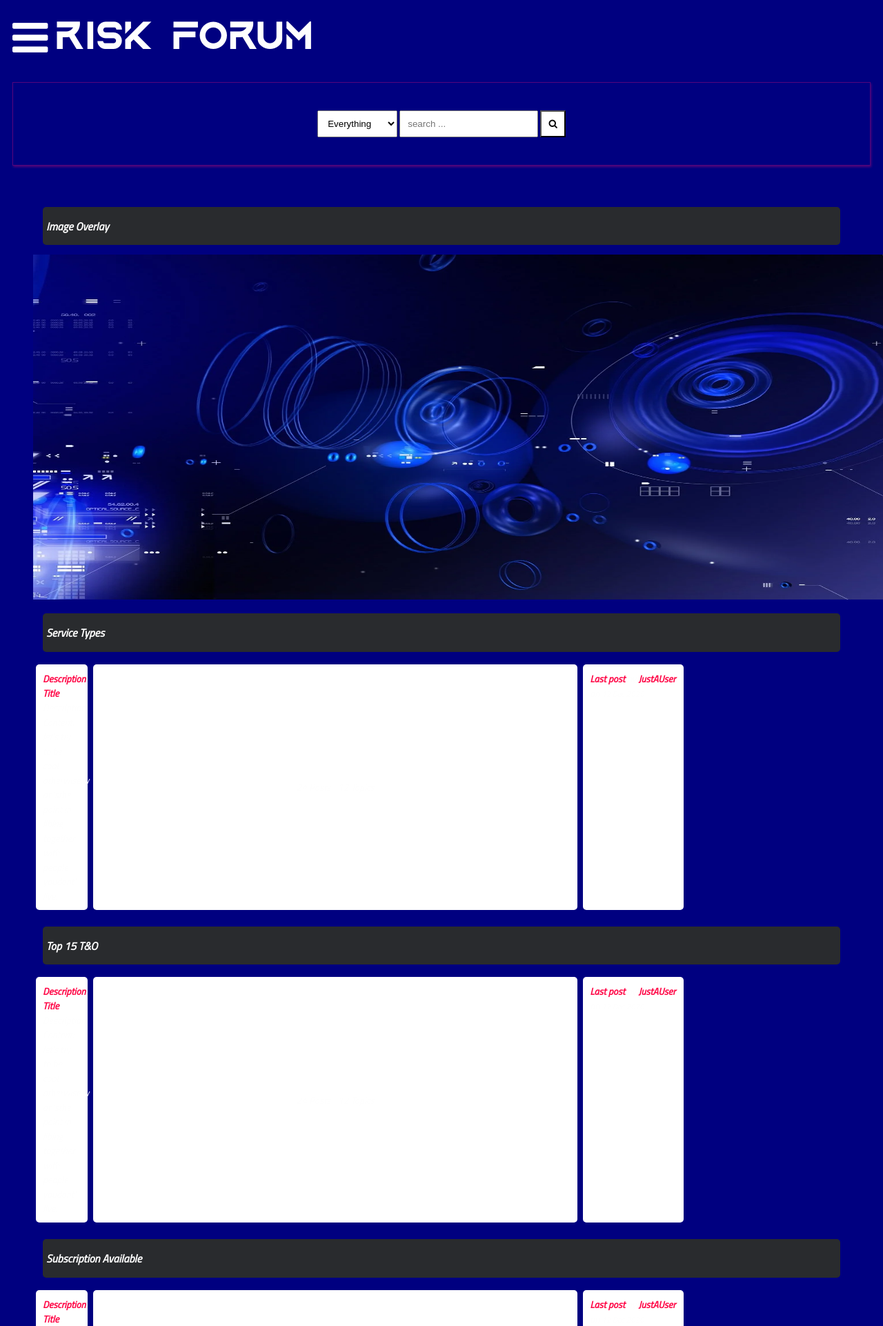
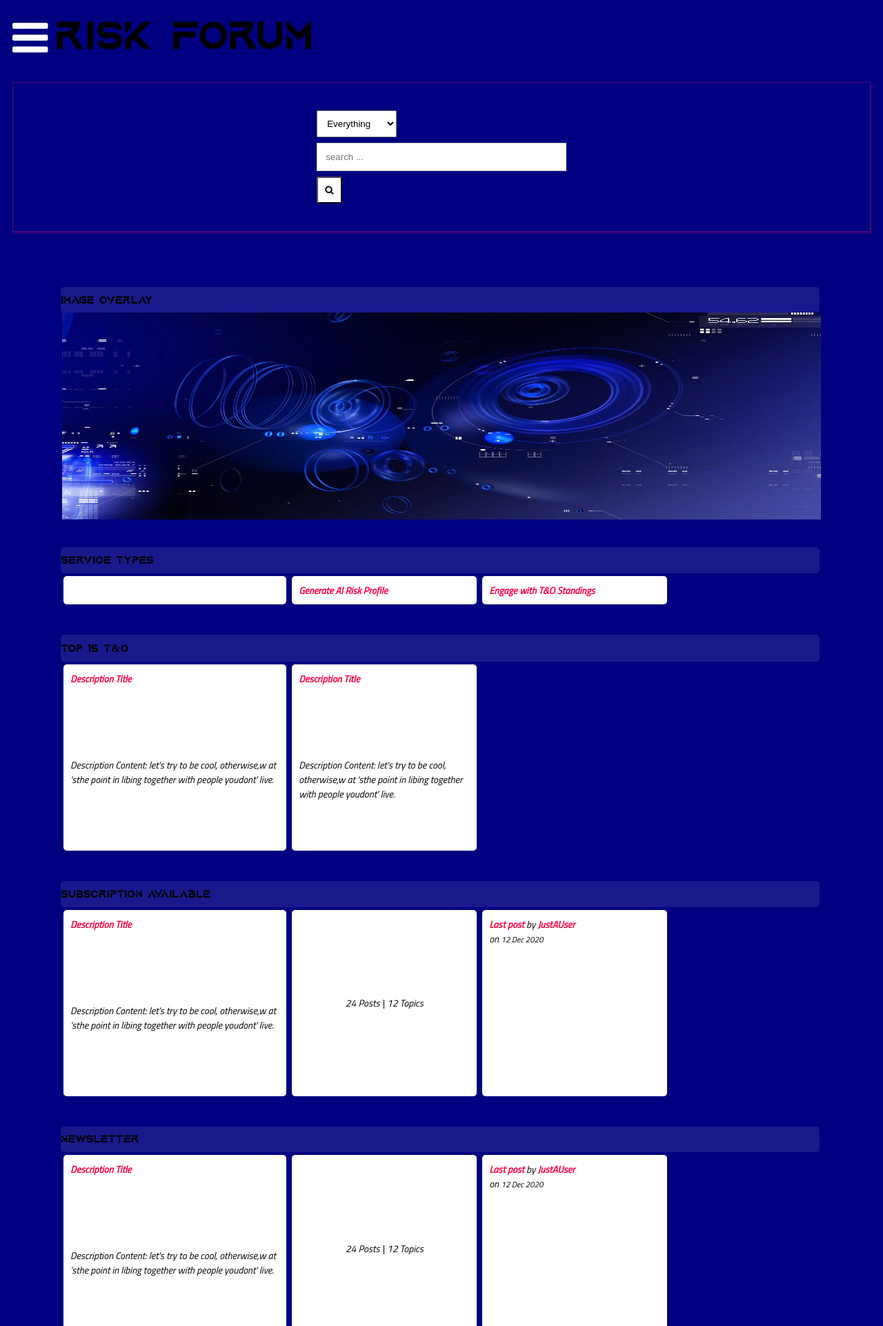
Before and after one commit to gustavofelicidade/tbd-platform, a Django app: page / in a window 1280 px wide; the page is wider, and only the part inside the window is pictured. Shown: the top 1922 px of that part at 69% size. Run offline with Django 5.2, Linux system fonts and the light colour scheme.

Commit message:
Setting Static and Template - add sample - part 0.4

```diff
--- a/back_end/core/static/css/style.css
+++ b/back_end/core/static/css/style.css
@@ -9,7 +9,8 @@
     font-size: 14px;
     font-family: 'Titillium Web', sans-serif;
     background-color:#000080;
-    color:#FEFEFE;
+    /*color:#FEFEFE*/;
+    color:#000000;
 }
 
 a{
@@ -33,32 +34,74 @@
 }
 
 .subforum{
-    margin-top:20px;
+    margin-top:0px;
+    margin: 40px;
     /*   max-width: 500px;  */
 
 }
 
 .subforum-title{
-    background-color:#292B2E;
-    padding: 5px;
+    /* background-color:#000073;  */
+    background-color:#19198c;
+    padding: 0px;
     border-radius: 5px;
-    margin:14px;
+    font-size:20px;
+    display: inline-block;
+    font-family:aquire;
+    width:1100px;
 }
 
+/* ROW Main Image  */
+.subforum-row-img{
+    display: grid;
+    grid-template-columns: 100%;
+
+}
+
+/* ROW Service Types  */
+.subforum-row-st{
+    display: grid;
+    grid-template-columns: 30% 25% 25% 10% 10%;
+
+}
+
+/* ROW GENERAL  */
 .subforum-row{
     display: grid;
-    grid-template-columns: 7% 60% 13% 20%;
+    grid-template-columns: 50%  50%;
 }
+
+
+
+/* ROW GENERAL  */
+.subforum-row{
+    display: grid;
+    grid-template-columns: 30% 25% 25% 10% 10%;
+}
+
 
 .subforum-column{
     padding: 10px;
     margin:4px;
+
     border-radius: 5px;
-    background-color:#FFFFFF;
+    background-color: #FFFFFF;
+    /*background-color:#FFFFFF;*/
+
 }
+
+.subforum-column-b{
+    padding: 10px;
+    margin:4px;
+    border-radius: 5px;
+    background-color: #FFFFFF;
+    /*background-color:#FFFFFF;*/
+}
+
 
 .subforum-description *{
     margin-block: 0;
+    height: 125px;
 }
 
 .center{
@@ -428,8 +471,12 @@
   display: block;
   margin-left: auto;
   margin-right: auto;
-  width: 50%;
+
+
 }
+
+
+
 
 .body .content .comment button{
     border:none;
@@ -462,3 +509,47 @@
 .comment-area input:hover{
     border: solid 1px #000000;
 }
+
+
+
+
+
+/* Newsletter */
+
+
+/* Style the form element with a border around it */
+form-newslleter {
+  border: 4px solid #f1f1f1;
+}
+
+/* Add some padding and a grey background color to containers */
+.container-newslleter {
+  padding: 20px;
+  background-color: #f1f1f1;
+}
+
+/* Style the input elements and the submit button */
+input[type=text], input[type=submit] {
+  width: 100%;
+  padding: 12px;
+  margin: 8px 0;
+  display: inline-block;
+  border: 1px solid #ccc;
+  box-sizing: border-box;
+}
+
+/* Add margins to the checkbox */
+input[type=checkbox] {
+  margin-top: 16px;
+}
+
+/* Style the submit button */
+input[type=submit] {
+  background-color: #04AA6D;
+  color: white;
+  border: none;
+}
+
+input[type=submit]:hover {
+  opacity: 0.8;
+}
--- a/back_end/core/templates/index.html
+++ b/back_end/core/templates/index.html
@@ -41,44 +41,58 @@
         </div>
 
    </header>
+
+   <!--  Landing Page Container  -->
    <div class="container">
+
+       <!--  Main Image  # Slide?   -->
         <div class="subforum">
             <div class="subforum-title">
                 <h1>Image Overlay</h1>
             </div>
-            <div class="subforum-row">
-
-
-
-                    <img src="core/static/images/Blue_Modern.jpg" alt="Background" style="width:1600px;height:500px;">
-
+            <img  src="core/static/images/Blue_Modern.jpg" alt="Background" style="height:300px;width:1100px;display:block;margin-left: auto;margin-right: auto;">
+            <div class="subforum-row-img    ">
 
             </div>
         </div>
 
-        <!--More-->
-
-                <div class="subforum">
+        <!--  Service Types  Section  -->
+        <div class="subforum">
             <div class="subforum-title">
                 <h1>Service Types</h1>
             </div>
-            <div class="subforum-row">
+            <div class="subforum-row-st">
 
-                <div class="subforum-description subforum-column">
-                    <h4><a href="#">Description Title</a></h4>
-                    <p>Description Content: let's try to be cool, otherwise,w at 'sthe point in libing together with people youdont' live.</p>
+                <!-- First Div -->
+                <div class="subforum-info subforum-column">  <!-- Empty Div -->
                 </div>
-                <div class="subforum-stats subforum-column center">
-                    <span>24 Posts | 12 Topics</span>
+
+                <!-- Second Div -->
+                <div class="subforum-info subforum-column-b">
+                    <b><a href="">Generate	AI Risk Profile</a></b>
                 </div>
+
+                <!-- Third Div -->
+                <div class="subforum-info subforum-column">
+                    <b><a href="">Engage with T&O Standings</a></b>
+                </div>
+
+                <!-- Fourth Div
                 <div class="subforum-info subforum-column">
                     <b><a href="">Last post</a></b> by <a href="">JustAUser</a>
                     <br>on <small>12 Dec 2020</small>
-                </div>
+                </div> -->
+
+                 <!-- Fifth Div
+                <div class="subforum-info subforum-column">
+                    <b><a href="">Last post</a></b> by <a href="">JustAUser</a>
+                    <br>on <small>12 Dec 2020</small>
+                </div>  -->
+
             </div>
         </div>
 
-       <!--More-->
+       <!-- Top 15 T&O Section -->
 
                 <div class="subforum">
             <div class="subforum-title">
@@ -90,17 +104,20 @@
                     <h4><a href="#">Description Title</a></h4>
                     <p>Description Content: let's try to be cool, otherwise,w at 'sthe point in libing together with people youdont' live.</p>
                 </div>
-                <div class="subforum-stats subforum-column center">
+
+                <div class="subforum-description subforum-column">
+                    <h4><a href="#">Description Title</a></h4>
+                    <p>Description Content: let's try to be cool, otherwise,w at 'sthe point in libing together with people youdont' live.</p>
+                </div>
+
+                <!-- <div class="subforum-stats subforum-column center">
                     <span>24 Posts | 12 Topics</span>
-                </div>
-                <div class="subforum-info subforum-column">
-                    <b><a href="">Last post</a></b> by <a href="">JustAUser</a>
-                    <br>on <small>12 Dec 2020</small>
-                </div>
+                </div> -->
+
             </div>
         </div>
 
-       <!--More-->
+       <!--Subscription	Available Section -->
 
                 <div class="subforum">
             <div class="subforum-title">
@@ -126,7 +143,7 @@
 
                 <div class="subforum">
             <div class="subforum-title">
-                <h1>Footer</h1>
+                <h1>Newsletter</h1>
             </div>
             <div class="subforum-row">
 
```
Also changed, not shown: back_end/core/templates/about-us.html (added), back_end/core/templates/contact.html (added), back_end/core/templates/policies.html (added), back_end/core/templates/subscription.html (added).
